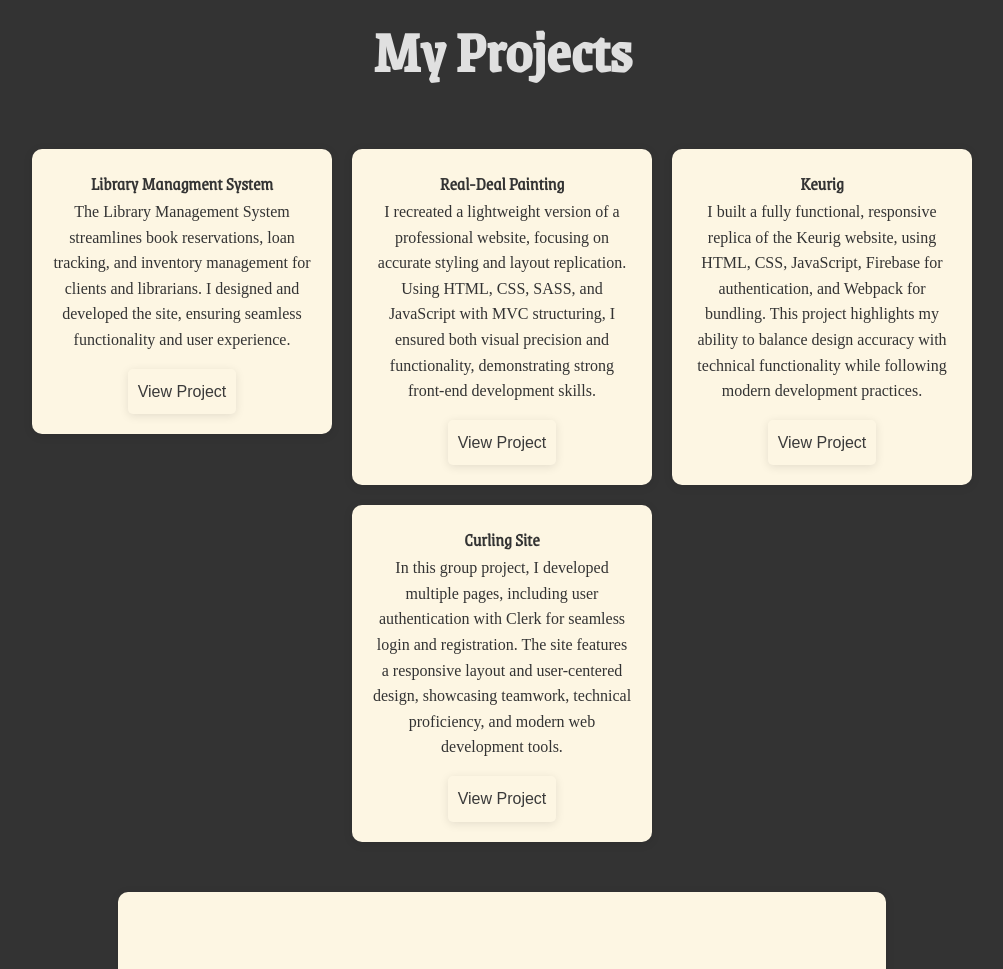
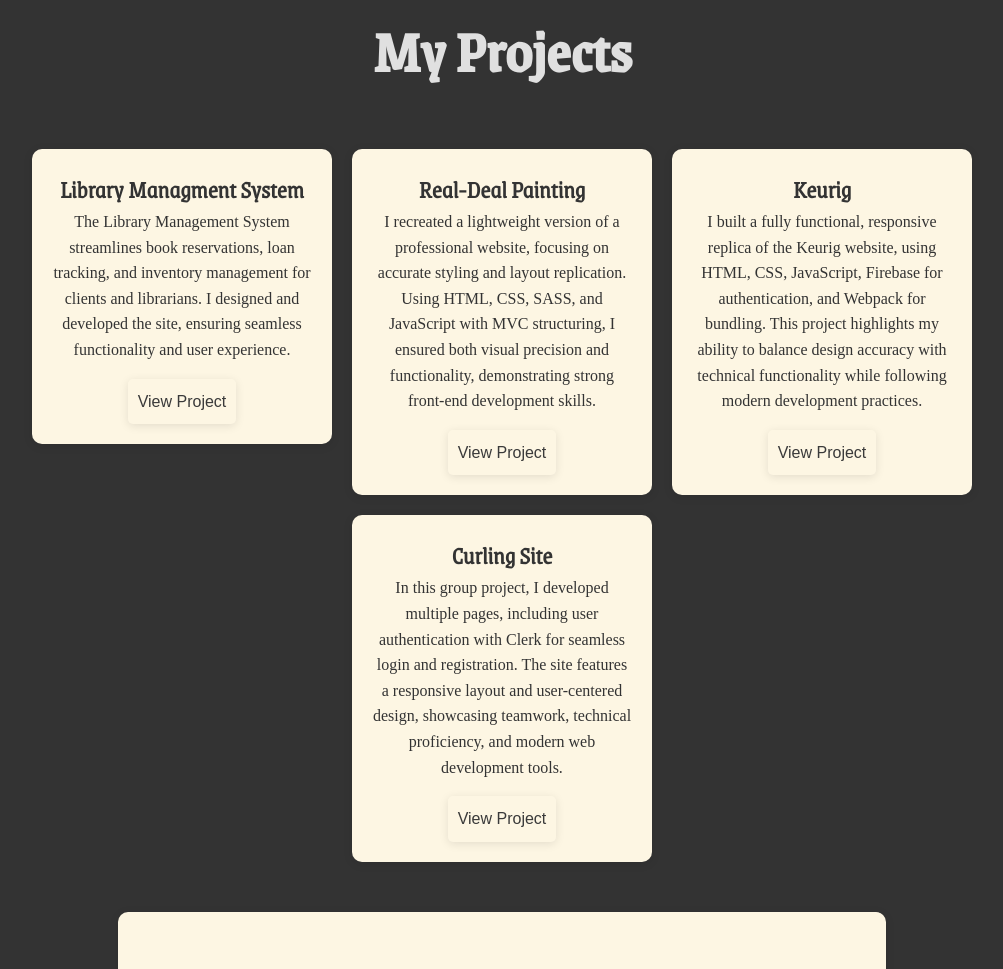
Before and after one commit to arigree/portfolio_one, a website: page index.html in a window 1280 px wide. Shown: the part 847-1816 px from the top of the page, without its empty margins (138-1141 px from the left). Drawn offline with Linux system fonts and the light colour scheme; a web font is replaced by a local one.

Commit message:
Update styles.css, changing h3 size on projects

```diff
--- a/css/styles.css
+++ b/css/styles.css
@@ -280,6 +280,9 @@ h2 {
   box-shadow: 0 2px 10px rgba(0, 0, 0, 0.1);
   width: 300px;
   text-align: center;
+  h3{
+    font-size: 25px;
+  }
   p{
     margin-bottom: 16px;
   }
```
